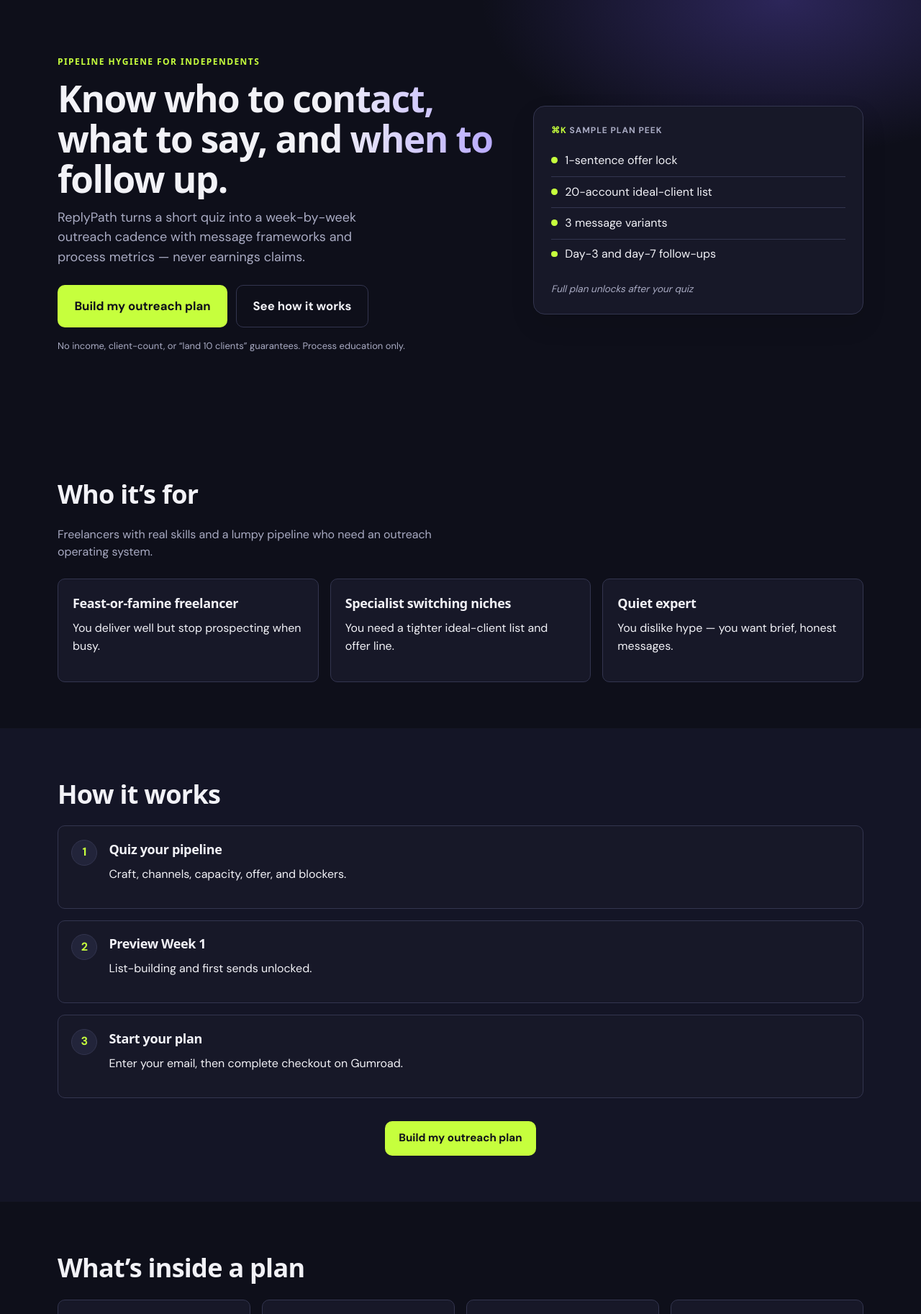
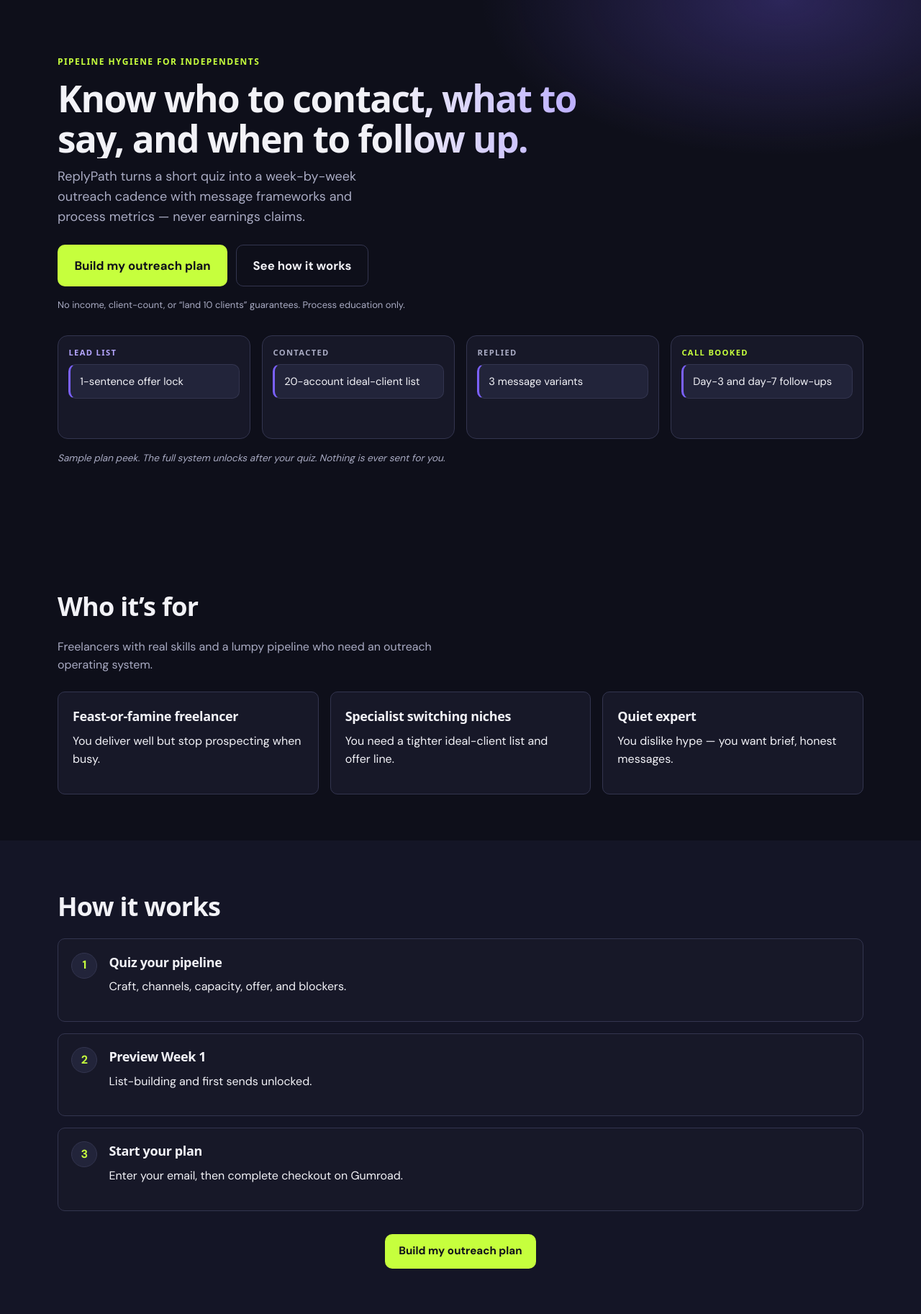
Before and after one commit to sudabay510-sys/replypath, a Flask app: page / in a window 1280 px wide. Shown: the part 72-1898 px from the top of the page at 72% size. Run offline with Flask 3, Linux system fonts and the light colour scheme; some libraries are stand-ins or nearby versions; some web fonts are replaced.

Commit message:
Port redesign layouts into real templates
Landing hero and signature band, brand journey layout, quiz chrome, results
header, and plan section components, all rendered from real brand and plan
data (illustrations are labeled 'Example'). Adds static/layout.css. Quiz
logic, forms, CSRF tokens, paywall/unlock branches, prices, and safety notes
unchanged.

```diff
--- /dev/null
+++ b/static/layout.css
@@ -0,0 +1,17 @@
+/* replypath layout compositions (phase 2). Loaded after identity.css. */
+.rp-copy{max-width:760px}
+.rp-board{display:grid;grid-template-columns:repeat(4,1fr);gap:1rem;margin:2rem 0 .75rem}
+.rp-col{background:var(--card);border:1px solid var(--line);border-radius:14px;padding:.9rem;min-height:9rem}
+.rp-colh{font:700 .7rem var(--font-display);text-transform:uppercase;letter-spacing:.12em;color:var(--muted);margin:0 0 .6rem}
+.rp-col:nth-child(1) .rp-colh{color:#B5A6FF}.rp-col:nth-child(4) .rp-colh{color:var(--accent)}
+.rp-card{background:#22243A;border:1px solid var(--line);border-left:3px solid #7B61FF;border-radius:10px;padding:.7rem .8rem;font-size:.92rem}
+.rp-palette-h{display:flex;gap:.8rem;align-items:center;font:500 .8rem ui-monospace,monospace;color:var(--muted);margin-bottom:.6rem;flex-wrap:wrap}
+.rp-kbd{border:1px solid var(--line);border-radius:6px;padding:.1rem .45rem;color:var(--accent)}
+.rp-hint{margin-left:auto}
+.page-quiz .tiny.muted{display:none}
+.rp-term{background:var(--card);border:1px solid var(--line);border-radius:16px;padding:1.75rem;margin-bottom:1.5rem;box-shadow:0 0 0 1px rgba(198,255,61,.08),0 30px 60px rgba(0,0,0,.35)}
+.page-results .plan-preview,.page-results .plan-full{display:grid;gap:1rem;grid-template-columns:repeat(auto-fit,minmax(260px,1fr))}
+.page-results .plan-preview>h2,.page-results .plan-full>h2,.page-results .plan-full>p{grid-column:1/-1}
+.rp-cardsec{margin:0}
+@media (max-width:860px){.rp-board{grid-template-columns:1fr 1fr}.rp-hint{display:none}}
+@media (max-width:480px){.rp-board{grid-template-columns:1fr}}
--- a/templates/base.html
+++ b/templates/base.html
@@ -10,6 +10,7 @@
   <link href="{{ brand.font_url }}" rel="stylesheet"/>
   <link rel="stylesheet" href="{{ url_for('static', filename='brand.css') }}"/>
   <link rel="stylesheet" href="{{ url_for('static', filename='identity.css') }}"/>
+  <link rel="stylesheet" href="{{ url_for('static', filename='layout.css') }}"/>
   <link rel="icon" href="{{ url_for('static', filename='logo.svg') }}" type="image/svg+xml"/>
 </head>
 <body class="{% block body_class %}{% endblock %}" data-brand="replypath">
--- a/templates/landing.html
+++ b/templates/landing.html
@@ -2,10 +2,9 @@
 {% block title %}{{ brand.name }} — {{ brand.tagline }}{% endblock %}
 {% block body_class %}page-landing{% endblock %}
 {% block content %}
-<section class="hero">
-  <div class="wrap hero-grid">
-    <div class="hero-copy">
-      <p class="eyebrow">{{ brand.eyebrow }}</p>
+<section class="hero ly-hero">
+  <div class="wrap">
+    <div class="hero-copy rp-copy"><p class="eyebrow">{{ brand.eyebrow }}</p>
       <h1>{{ brand.hero_title }}</h1>
       <p class="lede">{{ brand.hero_lede }}</p>
       <div class="hero-actions">
@@ -13,16 +12,14 @@
         <a class="btn btn-lg btn-ghost" href="#how">See how it works</a>
       </div>
       <p class="tiny muted">{{ brand.honesty_line }}</p>
+      {% if brand.get('safety_note') %}
+<aside class="safety" role="note" aria-label="Safety note"><strong>{{ brand.safety_title or "Important" }}:</strong> {{ brand.safety_note }}</aside>
+{% endif %}</div>
+    <div class="rp-board" aria-label="Sample plan peek as a pipeline">
+      {% set cols = ['Lead list','Contacted','Replied','Call booked'] %}
+      {% for b in brand.sample_peek %}<div class="rp-col"><p class="rp-colh">{{ cols[loop.index0 % 4] }}</p><div class="rp-card">{{ b }}</div></div>{% endfor %}
     </div>
-    <div class="hero-card" aria-hidden="true">
-      <div class="card-label">Sample plan peek</div>
-      <ul class="peek-list">
-        {% for b in brand.sample_peek %}
-        <li><span class="dot"></span>{{ b }}</li>
-        {% endfor %}
-      </ul>
-      <div class="card-fade">Full plan unlocks after your quiz</div>
-    </div>
+    <p class="card-fade">Sample plan peek. The full system unlocks after your quiz. Nothing is ever sent for you.</p>
   </div>
 </section>
 
```
Also changed, not shown: templates/quiz.html (+13 -1 lines), templates/results.html (+7 -4 lines).
